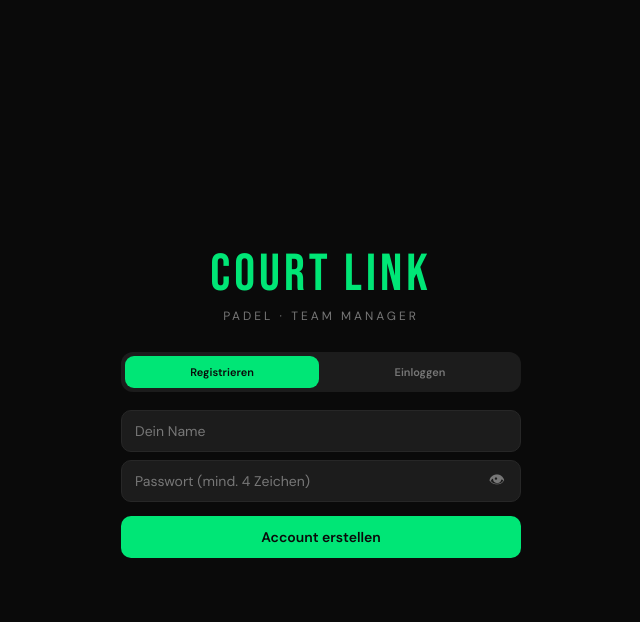
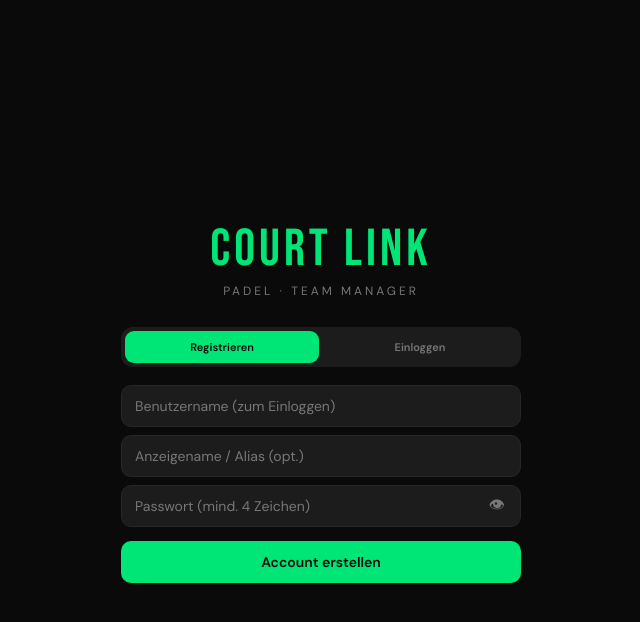
Before and after one commit to Emilionen12/COURTLink3_Server, a Flask app: page / in a window 1280 px wide. Shown: the top 622 px of the page, without its empty margins (319-959 px from the left). Run offline with Flask 3, Linux system fonts and the light colour scheme.

Commit message:
Design and logic update

```diff
--- a/app.py
+++ b/app.py
@@ -16,6 +16,7 @@ from datenbank import (
     account_registrieren, account_einloggen, account_per_id,
     account_teams, account_stats_aktualisieren,
     account_team_verknuepfen, team_beitreten,
+    account_alias_aendern,
 )
 import secrets
 
@@ -38,14 +39,15 @@ def index():
 
 @app.route("/api/account/registrieren", methods=["POST"])
 def api_account_registrieren():
-    d       = request.get_json()
-    name    = d.get("name", "").strip()
+    d        = request.get_json()
+    name     = d.get("name", "").strip()
     passwort = d.get("passwort", "")
+    alias    = d.get("alias", "").strip()
     if not name or not passwort:
         return jsonify({"fehler": "Name und Passwort sind Pflicht"}), 400
     if len(passwort) < 4:
         return jsonify({"fehler": "Passwort mind. 4 Zeichen"}), 400
-    acc, fehler = account_registrieren(name, passwort)
+    acc, fehler = account_registrieren(name, passwort, alias)
     if fehler:
         return jsonify({"fehler": fehler}), 400
     session['account_id'] = acc['id']
@@ -80,6 +82,19 @@ def api_account_info():
     teams = account_teams(aid)
     stats = account_stats_aktualisieren(aid)
     return jsonify({"account": acc, "teams": teams, "stats": stats})
+
+
+@app.route("/api/account/alias", methods=["POST"])
+def api_alias_aendern():
+    aid = session.get('account_id')
+    if not aid:
+        return jsonify({"fehler": "Nicht eingeloggt"}), 401
+    d = request.get_json()
+    alias = d.get("alias", "").strip()
+    if not alias:
+        return jsonify({"fehler": "Alias darf nicht leer sein"}), 400
+    acc = account_alias_aendern(aid, alias)
+    return jsonify({"account": acc})
 
 
 # ══ Team erstellen ══════════════════════════════════════════════════
--- a/templates/index.html
+++ b/templates/index.html
@@ -148,6 +148,13 @@
     .info-box strong{color:var(--g)}
     .toast{position:fixed;bottom:76px;left:50%;transform:translateX(-50%);background:var(--g);color:var(--d);padding:8px 20px;border-radius:20px;font-size:13px;font-weight:700;opacity:0;transition:.3s;pointer-events:none;z-index:999;white-space:nowrap}
     .toast.show{opacity:1}
+
+    /* ── Profil Aktions-Buttons ──────────────────────────────────── */
+    .pf-aktion-btn{flex:1;background:var(--k2);border:1px solid var(--r);border-radius:12px;padding:12px 6px;cursor:pointer;text-align:center;transition:.2s;display:flex;flex-direction:column;align-items:center;gap:5px}
+    .pf-aktion-btn.aktiv{border-color:var(--g);background:rgba(0,230,118,.08)}
+    .pf-aktion-icon{font-size:20px;line-height:1}
+    .pf-aktion-label{font-size:10px;font-weight:600;color:var(--tg);letter-spacing:.5px}
+    .pf-aktion-btn.aktiv .pf-aktion-label{color:var(--g)}
   </style>
 </head>
 <body>
@@ -167,7 +174,8 @@
 
     <!-- Registrieren -->
     <div id="lf-registrieren">
-      <input type="text" id="l-name-r" placeholder="Dein Name">
+      <input type="text" id="l-name-r" placeholder="Benutzername (zum Einloggen)">
+      <input type="text" id="l-alias-r" placeholder="Anzeigename / Alias (opt.)">
       <div class="pw-wrap">
         <input type="password" id="l-pw-r" placeholder="Passwort (mind. 4 Zeichen)">
         <button class="pw-auge" onclick="togglePw('l-pw-r',this)" tabindex="-1">👁</button>
@@ -205,21 +213,44 @@
 
   <div style="flex:1;overflow-y:auto;padding:18px">
 
+    <!-- Account-Bild + Info -->
+    <div style="text-align:center;margin-bottom:18px">
+      <div style="display:inline-block;cursor:pointer" onclick="pfInfoToggle()">
+        <svg width="80" height="80" viewBox="0 0 80 80" xmlns="http://www.w3.org/2000/svg">
+          <circle cx="40" cy="40" r="40" fill="#2a2a2a"/>
+          <circle cx="40" cy="31" r="14" fill="#555"/>
+          <ellipse cx="40" cy="68" rx="22" ry="16" fill="#555"/>
+        </svg>
+      </div>
+      <div id="pf-alias-anzeige" style="font-family:'Bebas Neue',sans-serif;font-size:22px;letter-spacing:1px;color:var(--t);margin-top:8px"></div>
+    </div>
+
+    <!-- Info-Bereich (zugeklappt) -->
+    <div id="pf-info-bereich" style="display:none">
+      <div class="karte" style="margin-bottom:14px">
+        <div class="karte-titel">Mein Account</div>
+        <div style="font-size:12px;color:var(--tg);margin-bottom:4px">Benutzername</div>
+        <div style="font-size:15px;font-weight:600;margin-bottom:12px" id="pf-name"></div>
+        <div style="font-size:12px;color:var(--tg);margin-bottom:4px">Alias</div>
+        <div style="font-size:15px;font-weight:600;margin-bottom:14px" id="pf-alias-info"></div>
+        <div class="home-stat" style="margin-bottom:14px">
+          <div><div class="stat-zahl" id="pf-punkte">0</div><div class="stat-label">Punkte</div></div>
+          <div><div class="stat-zahl" id="pf-siege">0</div><div class="stat-label">Siege</div></div>
+          <div><div class="stat-zahl" id="pf-spiele">0</div><div class="stat-label">Spiele</div></div>
+        </div>
+        <div style="border-top:1px solid var(--r);padding-top:14px">
+          <div style="font-size:12px;color:var(--tg);margin-bottom:6px">Alias ändern</div>
+          <input type="text" id="pf-alias-input" placeholder="Neuer Alias">
+          <div id="m-pf-alias" class="meldung"></div>
+          <button class="btn" onclick="aliasSpeichern()">Alias speichern</button>
+        </div>
+      </div>
+    </div>
+
     <!-- Info wenn kein Team -->
     <div id="pf-kein-team-info" class="info-box" style="display:none">
       <strong>Kein Team vorhanden</strong><br>
       Trete einem Team bei oder erstelle eines um loszulegen!
-    </div>
-
-    <!-- Account Stats -->
-    <div class="karte">
-      <div class="karte-titel">Mein Account</div>
-      <div class="home-stat">
-        <div><div class="stat-zahl" id="pf-punkte">0</div><div class="stat-label">Punkte</div></div>
-        <div><div class="stat-zahl" id="pf-siege">0</div><div class="stat-label">Siege</div></div>
-        <div><div class="stat-zahl" id="pf-spiele">0</div><div class="stat-label">Spiele</div></div>
-      </div>
-      <div style="font-size:12px;color:var(--tg);text-align:center;margin-top:4px" id="pf-name"></div>
     </div>
 
     <!-- Meine Teams -->
@@ -230,45 +261,74 @@
       <div id="pf-teams"><div class="leer">Noch kein Team.</div></div>
     </div>
 
-    <!-- Team erstellen -->
-    <div class="karte">
+    <!-- Team-Aktions-Leiste -->
+    <div class="karte" style="padding:12px">
+      <div style="display:flex;gap:8px;justify-content:space-around">
+        <button class="pf-aktion-btn" id="btn-aktion-erstellen" onclick="pfAktionToggle('erstellen')">
+          <div class="pf-aktion-icon">✚</div>
+          <div class="pf-aktion-label">Erstellen</div>
+        </button>
+        <button class="pf-aktion-btn" id="btn-aktion-beitreten" onclick="pfAktionToggle('beitreten')">
+          <div class="pf-aktion-icon">→</div>
+          <div class="pf-aktion-label">Beitreten</div>
+        </button>
+        <button class="pf-aktion-btn" id="btn-aktion-gast" onclick="pfAktionToggle('gast')">
+          <div class="pf-aktion-icon">📋→</div>
+          <div class="pf-aktion-label">Gast-Übernehmen</div>
+        </button>
+      </div>
+
+      <!-- Formular: Erstellen -->
+      <div id="pf-form-erstellen" style="display:none;margin-top:14px;padding-top:14px;border-top:1px solid var(--r)">
         <div class="karte-titel">Team erstellen</div>
         <input type="text" id="pf-teamname" placeholder="Team-Name">
         <div class="pw-wrap">
           <input type="password" id="pf-team-pw" placeholder="Team-Passwort (mind. 4 Zeichen)">
           <button class="pw-auge" onclick="togglePw('pf-team-pw',this)" tabindex="-1">👁</button>
         </div>
-      <div class="row" style="margin-bottom:8px">
-        <input type="text" id="pf-sp-name" placeholder="Dein Spielername" style="margin-bottom:0">
-        <input type="text" id="pf-sp-alias" placeholder="Alias (opt.)" style="margin-bottom:0">
-      </div>
         <div id="m-pf-erstellen" class="meldung"></div>
         <button class="btn" onclick="profilTeamErstellen()">Team erstellen</button>
       </div>
 
-    <!-- Team beitreten -->
-    <div class="karte">
+      <!-- Formular: Beitreten -->
+      <div id="pf-form-beitreten" style="display:none;margin-top:14px;padding-top:14px;border-top:1px solid var(--r)">
         <div class="karte-titel">Team beitreten</div>
         <input type="text" id="pf-join-code" placeholder="Team-Code" style="text-transform:uppercase;letter-spacing:2px">
         <div class="pw-wrap">
           <input type="password" id="pf-join-pw" placeholder="Team-Passwort">
           <button class="pw-auge" onclick="togglePw('pf-join-pw',this)" tabindex="-1">👁</button>
         </div>
-      <div class="row" style="margin-bottom:8px">
-        <input type="text" id="pf-join-name" placeholder="Dein Spielername" style="margin-bottom:0">
-        <input type="text" id="pf-join-alias" placeholder="Alias (opt.)" style="margin-bottom:0">
-      </div>
         <div id="m-pf-beitreten" class="meldung"></div>
         <button class="btn-outline" onclick="profilTeamBeitreten()">Beitreten</button>
       </div>
 
-    <!-- Gast übernehmen -->
-    <div class="karte">
+      <!-- Formular: Gast übernehmen -->
+      <div id="pf-form-gast" style="display:none;margin-top:14px;padding-top:14px;border-top:1px solid var(--r)">
         <div class="karte-titel">Gast-Account übernehmen</div>
         <p class="hinweis">Alle bisherigen Punkte bleiben erhalten!</p>
         <input type="text" id="pf-claim" placeholder="Claim-Code" style="text-transform:uppercase;letter-spacing:2px">
         <div id="m-pf-claim" class="meldung"></div>
-      <button class="btn-gast" onclick="profilGastUebernehmen()">Account übernehmen</button>
+        <button class="btn-gast" onclick="profilGastUebernehmen()">Übernehmen</button>
+      </div>
+    </div>
+
+    <!-- Über COURTLINK -->
+    <div style="margin-bottom:14px">
+      <div style="font-family:'Bebas Neue',sans-serif;font-size:20px;letter-spacing:2px;color:var(--g);margin-bottom:12px">Über COURTLINK</div>
+      <div style="display:flex;gap:10px;flex-wrap:wrap">
+        <div style="flex:1;min-width:120px;background:rgba(0,150,255,0.08);border:1px solid rgba(0,150,255,0.25);border-radius:12px;padding:16px">
+          <h3 style="font-family:'Bebas Neue',sans-serif;font-size:15px;letter-spacing:1px;color:var(--t);margin-bottom:8px"><!-- TITEL HIER EINFÜGEN --></h3>
+          <p style="font-size:12px;color:var(--tg);line-height:1.6"><!-- TEXT HIER EINFÜGEN --></p>
+        </div>
+        <div style="flex:1;min-width:120px;background:rgba(0,150,255,0.08);border:1px solid rgba(0,150,255,0.25);border-radius:12px;padding:16px">
+          <h3 style="font-family:'Bebas Neue',sans-serif;font-size:15px;letter-spacing:1px;color:var(--t);margin-bottom:8px"><!-- TITEL HIER EINFÜGEN --></h3>
+          <p style="font-size:12px;color:var(--tg);line-height:1.6"><!-- TEXT HIER EINFÜGEN --></p>
+        </div>
+        <div style="flex:1;min-width:120px;background:rgba(0,150,255,0.08);border:1px solid rgba(0,150,255,0.25);border-radius:12px;padding:16px">
+          <h3 style="font-family:'Bebas Neue',sans-serif;font-size:15px;letter-spacing:1px;color:var(--t);margin-bottom:8px"><!-- TITEL HIER EINFÜGEN --></h3>
+          <p style="font-size:12px;color:var(--tg);line-height:1.6"><!-- TEXT HIER EINFÜGEN --></p>
+        </div>
+      </div>
     </div>
 
   </div>
@@ -530,9 +590,10 @@ async function post(url, body) {
 // ── Account registrieren ─────────────────────────────────────────
 async function accountRegistrieren() {
   const name     = document.getElementById('l-name-r').value.trim()
+  const alias    = document.getElementById('l-alias-r').value.trim()
   const passwort = document.getElementById('l-pw-r').value
   if (!name || !passwort) { meldung('m-l1', 'Alle Felder ausfüllen.', 'fehler'); return }
-  const [res, d] = await post('/api/account/registrieren', { name, passwort })
+  const [res, d] = await post('/api/account/registrieren', { name, alias, passwort })
   if (!res.ok) { meldung('m-l1', d.fehler, 'fehler'); return }
   Z.account = d.account
   nachLoginWeiterleiten(d.teams)
@@ -585,7 +646,11 @@ async function ladeProfil() {
   if (!d.account) return
 
   Z.account = d.account
+  const alias = d.account.alias || d.account.name
+  document.getElementById('pf-alias-anzeige').textContent = alias
   document.getElementById('pf-name').textContent    = d.account.name
+  document.getElementById('pf-alias-info').textContent = alias
+  document.getElementById('pf-alias-input').value   = alias
   document.getElementById('pf-punkte').textContent  = d.stats?.punkte ?? 0
   document.getElementById('pf-siege').textContent   = d.stats?.siege  ?? 0
   document.getElementById('pf-spiele').textContent  = d.stats?.spiele ?? 0
@@ -610,6 +675,39 @@ async function ladeProfil() {
   }
 }
 
+function pfInfoToggle() {
+  const el = document.getElementById('pf-info-bereich')
+  el.style.display = el.style.display === 'none' ? 'block' : 'none'
+}
+
+function pfAktionToggle(welche) {
+  const formulare = ['erstellen', 'beitreten', 'gast']
+  formulare.forEach(f => {
+    const form = document.getElementById('pf-form-' + f)
+    const btn  = document.getElementById('btn-aktion-' + f)
+    if (f === welche) {
+      const offen = form.style.display !== 'none'
+      form.style.display = offen ? 'none' : 'block'
+      btn.classList.toggle('aktiv', !offen)
+    } else {
+      form.style.display = 'none'
+      btn.classList.remove('aktiv')
+    }
+  })
+}
+
+async function aliasSpeichern() {
+  const alias = document.getElementById('pf-alias-input').value.trim()
+  if (!alias) { meldung('m-pf-alias', 'Alias darf nicht leer sein.', 'fehler'); return }
+  const [res, d] = await post('/api/account/alias', { alias })
+  if (!res.ok) { meldung('m-pf-alias', d.fehler, 'fehler'); return }
+  Z.account = d.account
+  const neuerAlias = d.account.alias || d.account.name
+  document.getElementById('pf-alias-anzeige').textContent = neuerAlias
+  document.getElementById('pf-alias-info').textContent    = neuerAlias
+  meldung('m-pf-alias', 'Alias gespeichert!', 'erfolg')
+}
+
 async function teamWaehlen(tid, sid) {
   const [res, d] = await post('/api/team/waehlen', { team_id: tid })
   if (!res.ok) { toast('Fehler beim Teamwechsel'); return }
@@ -619,10 +717,10 @@ async function teamWaehlen(tid, sid) {
 async function profilTeamErstellen() {
   const team_name     = document.getElementById('pf-teamname').value.trim()
   const team_passwort = document.getElementById('pf-team-pw').value
-  const spieler_name  = document.getElementById('pf-sp-name').value.trim()
-  const alias         = document.getElementById('pf-sp-alias').value.trim()
-  if (!team_name || !team_passwort || !spieler_name) {
-    meldung('m-pf-erstellen', 'Team-Name, Passwort und Spielername nötig.', 'fehler'); return
+  const spieler_name  = Z.account?.name || ''
+  const alias         = Z.account?.alias || spieler_name
+  if (!team_name || !team_passwort) {
+    meldung('m-pf-erstellen', 'Team-Name und Passwort nötig.', 'fehler'); return
   }
   const [res, d] = await post('/api/team/erstellen', { team_name, team_passwort, spieler_name, alias })
   if (!res.ok) { meldung('m-pf-erstellen', d.fehler, 'fehler'); return }
@@ -632,8 +730,8 @@ async function profilTeamErstellen() {
 async function profilTeamBeitreten() {
   const code          = document.getElementById('pf-join-code').value.trim()
   const team_passwort = document.getElementById('pf-join-pw').value
-  const spieler_name  = document.getElementById('pf-join-name').value.trim()
-  const alias         = document.getElementById('pf-join-alias').value.trim()
+  const spieler_name  = Z.account?.name || ''
+  const alias         = Z.account?.alias || spieler_name
   if (!code || !team_passwort) {
     meldung('m-pf-beitreten', 'Team-Code und Passwort nötig.', 'fehler'); return
   }
```
Also changed, not shown: datenbank.py (+25 -4 lines). Lines whose indentation alone changed are shown as unchanged.
